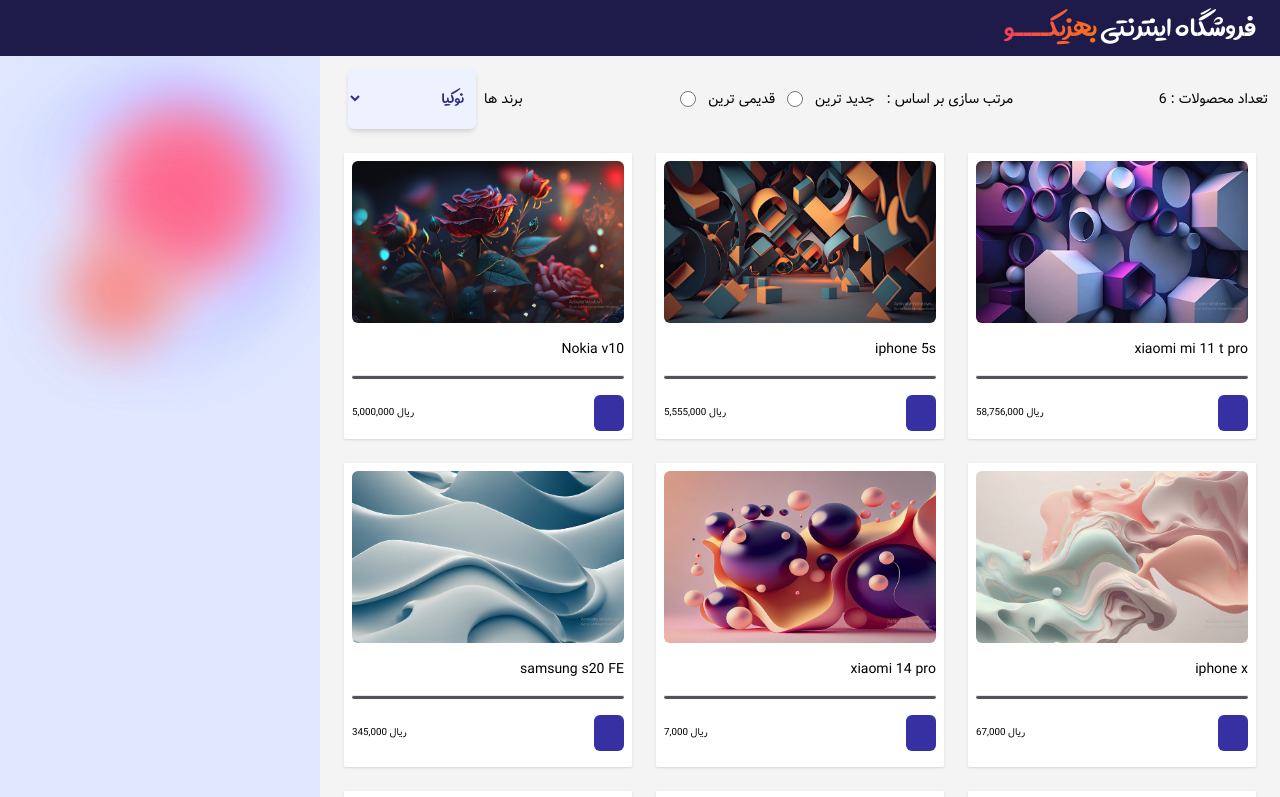
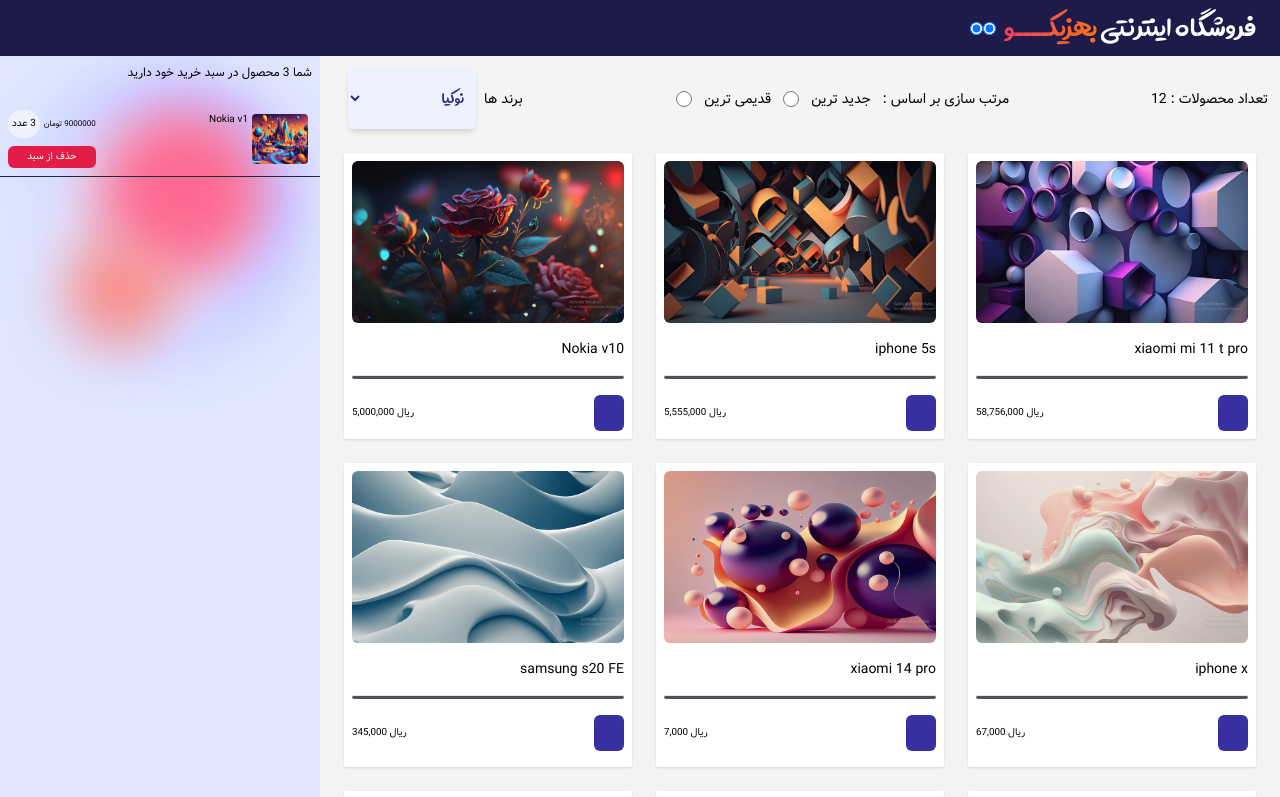
Before and after one commit to hassan2282/react-shop, a React (Create React App) app: page / in a window 1280 px wide. Shown: the top 797 px of the page. Built offline with nearby package versions, Linux system fonts and the light colour scheme; some icons are missing.

Commit message:
add some components

```diff
--- a/src/Content.js
+++ b/src/Content.js
@@ -1,11 +1,12 @@
 import React from 'react'
 import Products from './Products'
+import data from './data'
 
 function Content() {
   return (
     <div className='flex flex-col text-sm w-full md:max-2xl:basis-3/4 h-full bg-zinc-100'>
       <div className='flex flex-wrap space-y-3 sm:max-2xl:space-y-0 sm:max-2xl:mb-0 justify-between items-center p-3' dir='rtl'>
-        <p>تعداد محصولات : <span>6</span></p>
+        <p>تعداد محصولات : <span>{data.length}</span></p>
 
         <div className='flex flex-wrap items-center space-x-3 *:cursor-pointer' dir='rtl'>
           <p className='ml-3'>مرتب سازی بر اساس :  </p>
--- a/src/Header.js
+++ b/src/Header.js
@@ -2,8 +2,10 @@ import React from 'react'
 
 function Header() {
   return (
-    <div className='sticky top-0 text-right text-white justify-end items-center bg-indigo-950 p-2 w-screen'>
-            <h1 className='mr-4 text-4xl' style={{fontFamily:'Aviny'}}>فروشگاه اینترنتی <span className='bg-gradient-to-r from-rose-500 to-orange-500 text-transparent bg-clip-text'>بهزیکــــو </span></h1>
+    <div className='flex flex-row text-right text-white justify-end items-center bg-indigo-950 p-2 w-screen'>
+            <input type='radio' checked />
+            <input type='radio' checked />
+            <h1 className='mr-4 text-4xl ml-2' style={{fontFamily:'Aviny'}}>فروشگاه اینترنتی <span className='bg-gradient-to-r from-rose-500 to-orange-500 text-transparent bg-clip-text'>بهزیکــــو </span></h1>
     </div>
   )
 }
--- a/src/Sidebar.js
+++ b/src/Sidebar.js
@@ -1,11 +1,32 @@
 import React from 'react'
 import lottieAnimation from "./lotties/shapes.json";
 import Lottie from "lottie-react";
+import purch from './purch.js'
 
 function Sidebar() {
   return (
-    <div className='basis-0 md:max-2xl:basis-1/4 h-full bg-indigo-100 overflow-hidden justify-center items-center'>
-        <Lottie animationData={lottieAnimation} className='hue-rotate-60 scale-150'/>
+    <div className='flex flex-col relative basis-0 md:max-2xl:basis-1/4 h-full bg-indigo-100 overflow-hidden justify-start items-center'>
+      <div className='flex flex-col items-end w-full'>
+      <h3 className='text-[12px] m-2 mb-5 z-10'>شما <span >3</span> محصول در سبد خرید خود دارید</h3>
+      </div>
+
+      <div className='flex flex-row justify-between w-full p-2 z-10 text-sm border-b border-b-gray-800' dir='rtl'>
+
+        <div className='flex flex-row'>
+          <img src={require('./images/15.jpg')} className='w-14 rounded-[4px] m-1 h-auto'/>
+          <h3 className='text-[10px]'>Nokia v1</h3>
+        </div>
+
+        <div className='flex flex-col gap-2'>
+          <div className='flex flex-row items-center justify-center gap-1'>
+              <span className='text-[8px]'>9000000 تومان</span>
+              <span className='bg-indigo-50 text-[10px] rounded-full text-center flex p-1'>3 عدد</span>
+          </div>
+          <button className='bg-rose-600 hover:scale-95 cursor-pointer duration-200 text-white p-[1px] rounded-md text-[10px]'>حذف از سبد</button>
+        </div>
+      </div>
+        <Lottie animationData={lottieAnimation} className='absolute hue-rotate-60 scale-150 z-0'/>
+
     </div>
   )
 }
--- /dev/null
+++ b/src/purch.js
@@ -0,0 +1,9 @@
+import React from 'react'
+
+function purch() {
+  return (
+    <div>purcasdfasdfah</div>
+  )
+}
+
+export default purch
```
